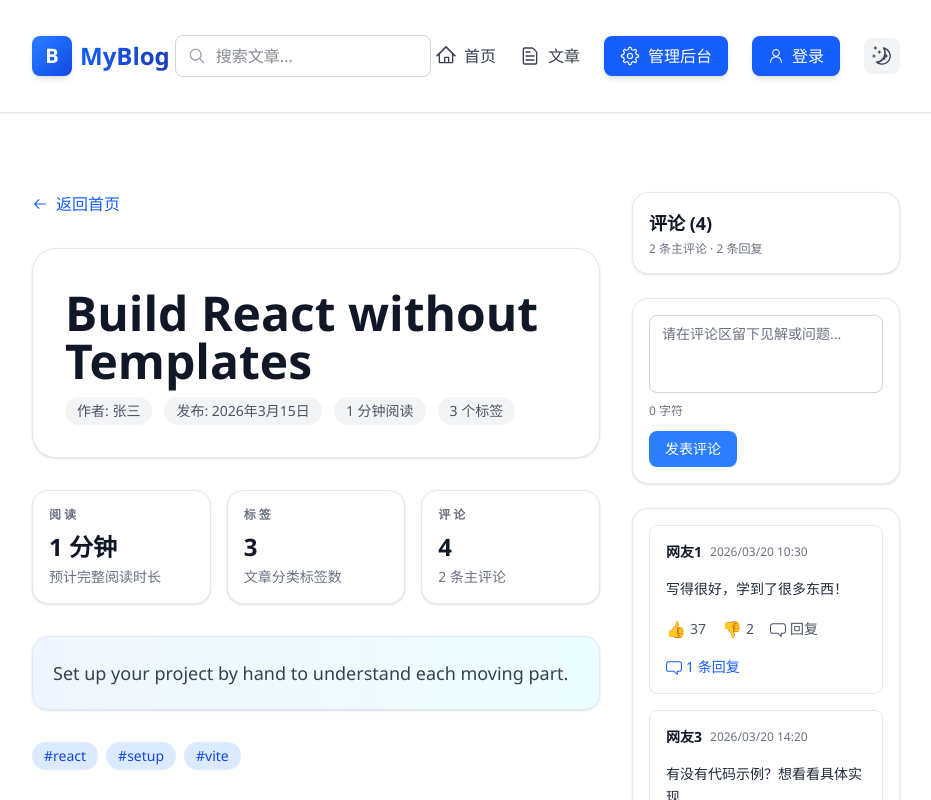
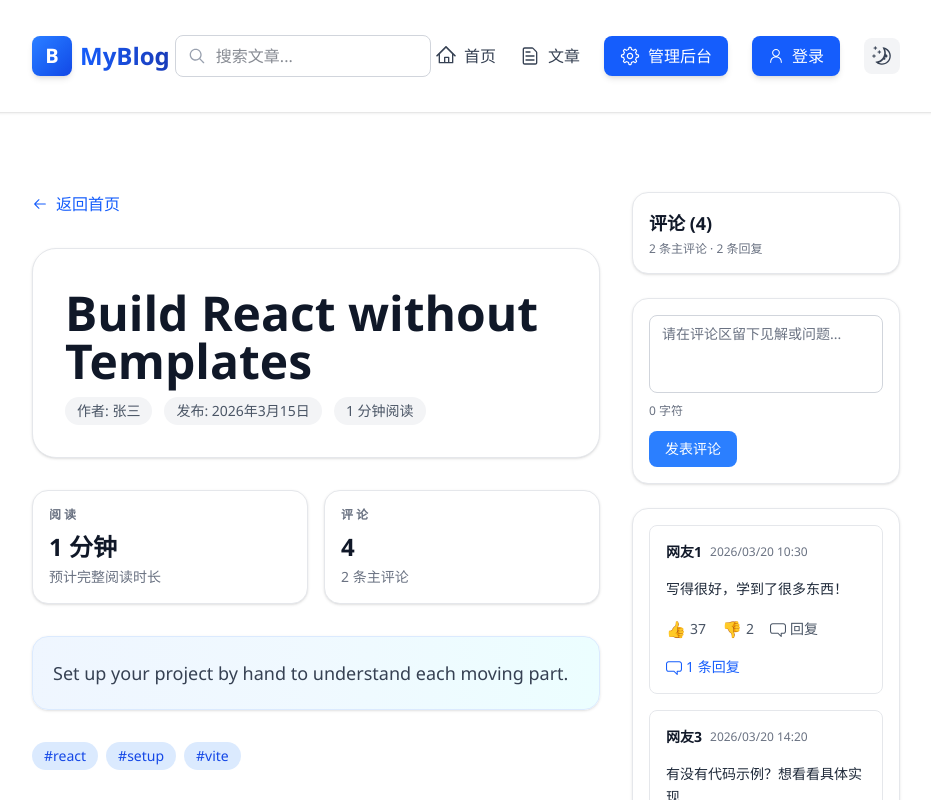
Before and after one commit to BqLee-AI/blog-FE, a React (Vite) app: page /article/1 in a window 1280 px wide. Shown: the top 800 px of the page, without its empty margins (174-1105 px from the left). Built offline with nearby package versions, Linux system fonts and the light colour scheme.

Commit message:
feat: 删除文章详情页标签统计。

```diff
--- a/src/pages/ArticleDetailPage.tsx
+++ b/src/pages/ArticleDetailPage.tsx
@@ -181,26 +181,16 @@ export default function ArticleDetailPage() {
             <span className="rounded-full bg-gray-100 dark:bg-gray-800 px-3 py-1">
               {readingTime} 分钟阅读
             </span>
-            <span className="rounded-full bg-gray-100 dark:bg-gray-800 px-3 py-1">
-              {currentPost.tags.length} 个标签
-            </span>
           </div>
         </header>
 
-        <section className="grid grid-cols-1 sm:grid-cols-3 gap-4 mb-8">
+        <section className="grid grid-cols-1 sm:grid-cols-2 gap-4 mb-8">
           <div className="rounded-2xl border border-gray-200 dark:border-gray-800 bg-white dark:bg-gray-900 p-4 shadow-sm">
             <p className="text-xs font-bold tracking-[0.25em] uppercase text-gray-500 dark:text-gray-400 mb-2">
               阅读
             </p>
             <p className="text-2xl font-bold text-gray-900 dark:text-white">{readingTime} 分钟</p>
             <p className="text-sm text-gray-500 dark:text-gray-400 mt-1">预计完整阅读时长</p>
-          </div>
-          <div className="rounded-2xl border border-gray-200 dark:border-gray-800 bg-white dark:bg-gray-900 p-4 shadow-sm">
-            <p className="text-xs font-bold tracking-[0.25em] uppercase text-gray-500 dark:text-gray-400 mb-2">
-              标签
-            </p>
-            <p className="text-2xl font-bold text-gray-900 dark:text-white">{currentPost.tags.length}</p>
-            <p className="text-sm text-gray-500 dark:text-gray-400 mt-1">文章分类标签数</p>
           </div>
           <div className="rounded-2xl border border-gray-200 dark:border-gray-800 bg-white dark:bg-gray-900 p-4 shadow-sm">
             <p className="text-xs font-bold tracking-[0.25em] uppercase text-gray-500 dark:text-gray-400 mb-2">
```
